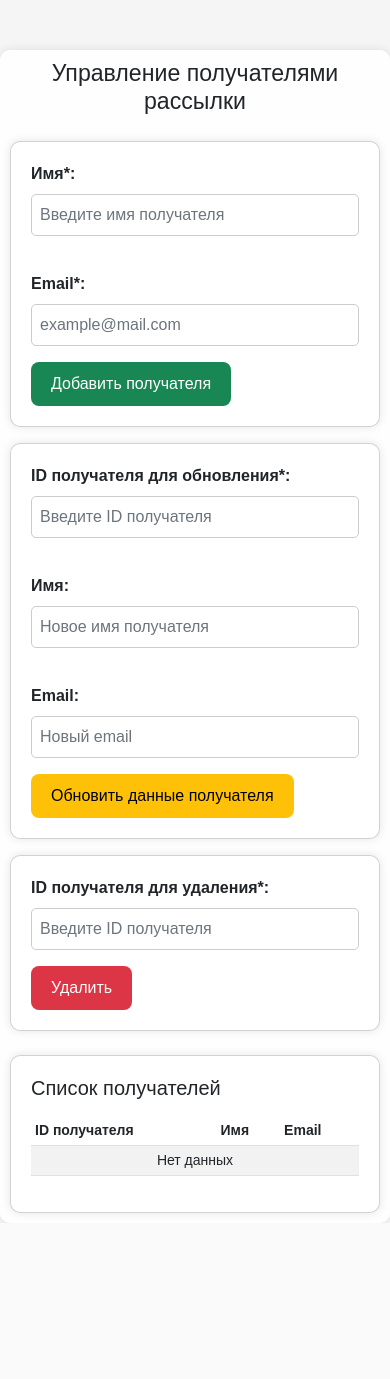
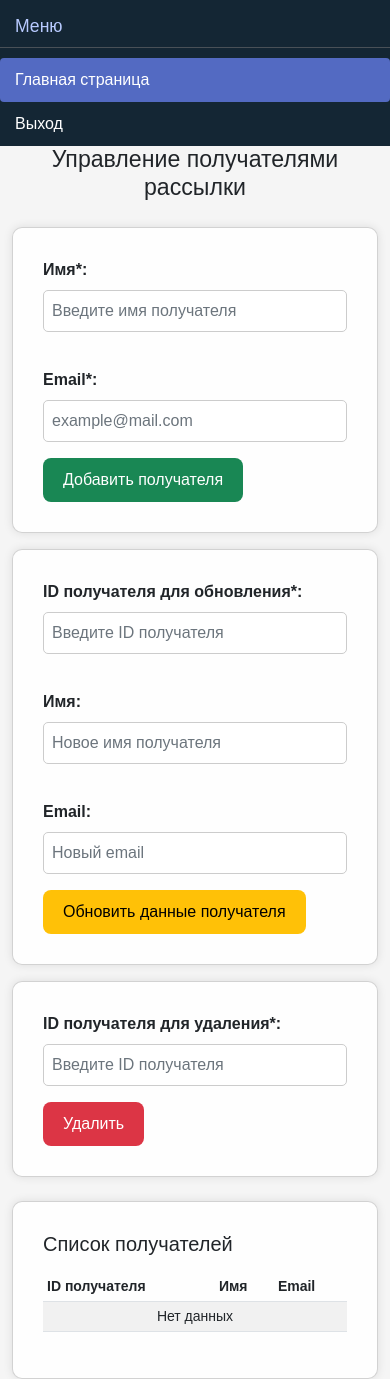
Before and after one commit to fetgrigory/Stock-Data-Service, a FastAPI app: page /admin in a window 390 px wide. Before the commit the page ends 1223 px from the top, so only its background shows below. Run offline with FastAPI, Linux system fonts and the light colour scheme.

Commit message:
Adding a side navigation bar

```diff
--- a/src/static/css/admin.css
+++ b/src/static/css/admin.css
@@ -7,14 +7,60 @@ html, body {
   background-color: #f5f5f5;
 }
 
-/* Form container */
-.container {
+/* Sidebar */
+.sidebar {
+  width: 220px;
+  background-color: #142634;
+  color: #b8caff;
+  display: flex;
+  flex-direction: column;
+  padding-top: 1rem;
+  height: 100vh;
+  position: fixed;
+  top: 0;
+  left: 0;
+  overflow-y: auto;
+  z-index: 1000;
+}
+
+.sidebar h5 {
+  padding: 0 15px 10px 15px;
+  font-size: 1.1rem;
+  margin-bottom: 10px;
+  border-bottom: 1px solid #495057;
+}
+
+.sidebar a {
+  color: #fff;
+  display: block;
+  padding: 10px 15px;
+  text-decoration: none;
+  transition: 0.2s ease-in-out;
+}
+
+.sidebar a:hover {
+  background-color: #28384a;
+  border-radius: 4px;
+}
+
+.sidebar a.active {
+  background-color: #536ac2;
+  border-radius: 4px;
+}
+
+/* Content area */
+.content {
+  margin-left: 220px; /* indent for panel width */
+  width: calc(100% - 220px); /* remaining space */
+  padding: 2rem;
+  box-sizing: border-box;
+}
+
+/* Container inside content */
+.content .container {
   max-width: 900px;
-  margin: 50px auto;
-  padding: 20px;
-  background-color: rgba(255, 255, 255, 0.9);
-  box-shadow: 0 0 10px rgba(0,0,0,0.1);
-  border-radius: 10px;
+  margin: 0 auto;
+  padding-top: 20px;
 }
 
 /* Header */
@@ -45,6 +91,12 @@ html, body {
 .col-md-6 {
   flex: 1 1 48%;
   min-width: 280px;
+  box-sizing: border-box;
+}
+
+.col-md-4 {
+  flex: 1 1 30%;
+  min-width: 180px;
   box-sizing: border-box;
 }
 
@@ -95,15 +147,20 @@ html, body {
 
 /* Adaptive */
 @media (max-width: 768px) {
-  .container {
-    padding: 10px;
+  .sidebar {
+    width: 100%;
+    height: auto;
+    position: relative;
+    z-index: 1000;
   }
 
-  .card-body {
-    padding: 20px;
+  .content {
+    margin-left: 0;
+    width: 100%;
+    padding: 1rem;
   }
 
-  .col-md-6 {
+  .col-md-6, .col-md-4 {
     flex: 1 1 100%;
   }
 }
--- a/src/templates/admin.html
+++ b/src/templates/admin.html
@@ -8,7 +8,14 @@
     <link rel="stylesheet" href="/static/css/admin.css">
 </head>
 <body>
+       <!-- Sidebar -->
+    <nav class="sidebar">
+        <h5>Меню</h5>
+        <a href="#" class="active">Главная страница</a>
+        <a href="#">Выход</a>
+    </nav>
     <section>
+    <!-- Main content -->
         <div class="container">
             <h3 class="text-center">Управление получателями рассылки</h3>
              {% if success %}
```
